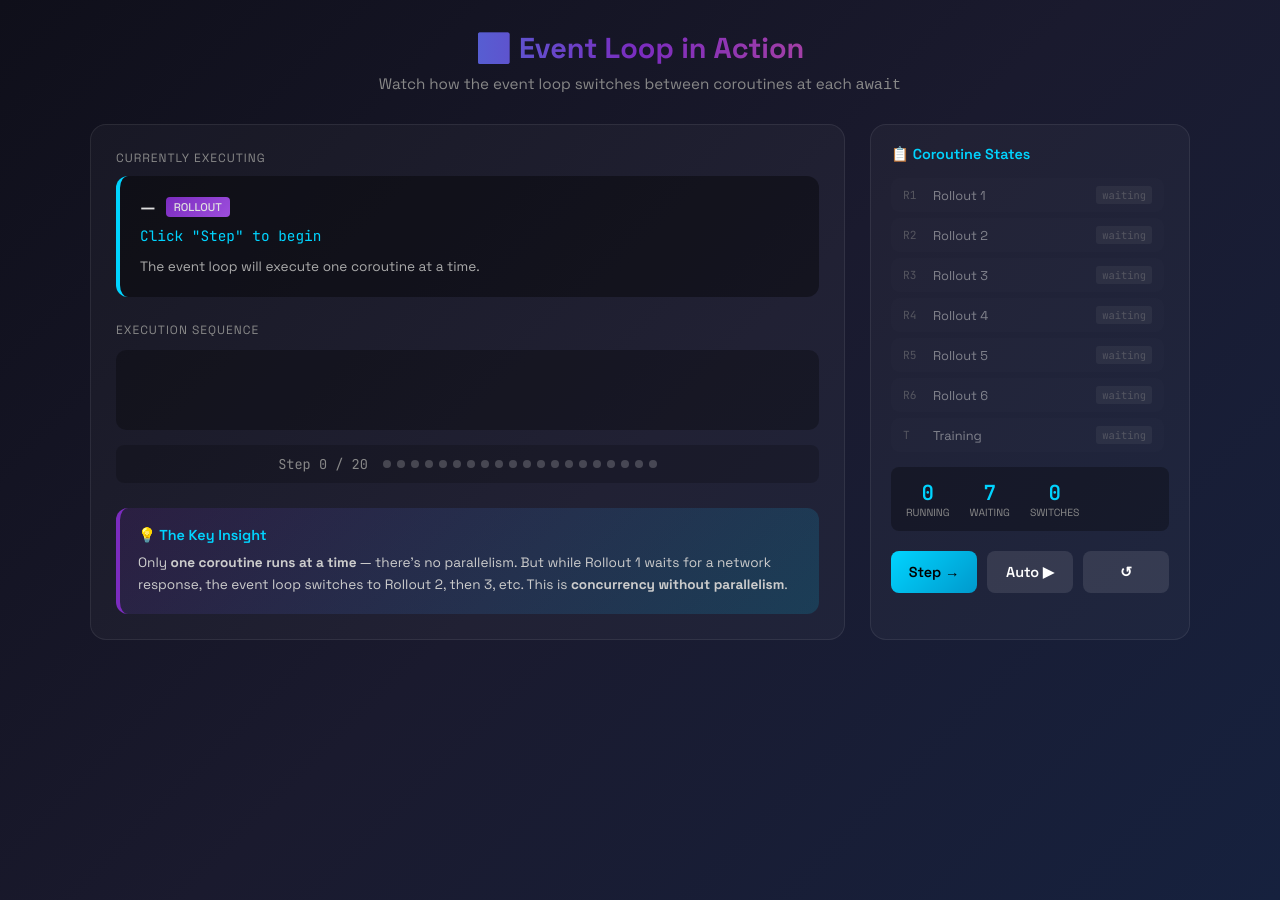
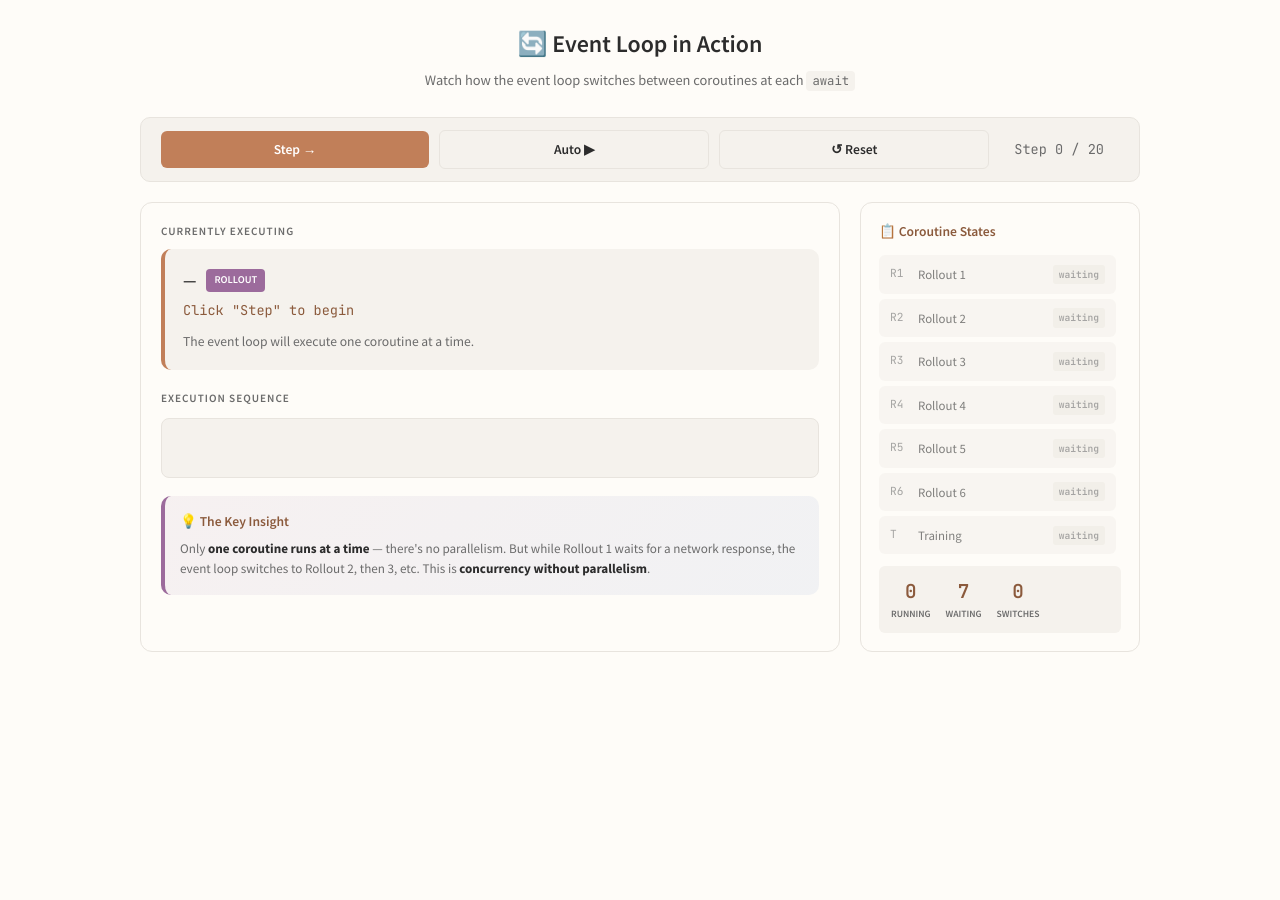
Before and after one commit to gitlost-murali/blogs, a Jekyll site: the page assets/visualizations/grpo-async-flow.html, which Jekyll copies as it is, in a window 1280 px wide. Built offline with Jekyll 4.4.1, drawn with Linux system fonts in a browser that asks for light colours.

Commit message:
update theme

```diff
--- a/assets/visualizations/grpo-async-flow.html
+++ b/assets/visualizations/grpo-async-flow.html
@@ -5,7 +5,7 @@
     <meta name="viewport" content="width=device-width, initial-scale=1.0">
     <title>GRPO Async Training Flow</title>
     <style>
-        @import url('https://fonts.googleapis.com/css2?family=JetBrains+Mono:wght@400;600&family=Space+Grotesk:wght@400;500;600;700&display=swap');
+        @import url('https://fonts.googleapis.com/css2?family=JetBrains+Mono:wght@400;600&family=Source+Sans+Pro:wght@400;500;600;700&display=swap');
 
         * {
             margin: 0;
@@ -13,179 +13,237 @@
             box-sizing: border-box;
         }
 
+        /* Cream theme colors matching minimal-mistakes cream skin */
+        :root {
+            --bg-color: #fefcf8;
+            --bg-secondary: #f5f2ed;
+            --bg-tertiary: #ebe7e0;
+            --text-color: #2c2c2c;
+            --text-muted: #6b6b6b;
+            --primary: #c17f59;
+            --primary-dark: #8b5a3c;
+            --border-color: #e8e4de;
+            --accent-green: #6a9f4d;
+            --accent-blue: #5778c1;
+            --accent-purple: #9c6b9c;
+            --accent-red: #c75646;
+            --accent-orange: #d28445;
+        }
+
         body {
-            font-family: 'Space Grotesk', sans-serif;
-            background: linear-gradient(135deg, #0f0f1a 0%, #1a1a2e 50%, #16213e 100%);
-            min-height: 100vh;
-            color: #e0e0e0;
-            padding: 30px 20px;
+            font-family: 'Source Sans Pro', -apple-system, BlinkMacSystemFont, sans-serif;
+            background: var(--bg-color);
+            color: var(--text-color);
+            padding: 25px 20px;
+            line-height: 1.6;
         }
 
         .container {
-            max-width: 1100px;
+            max-width: 1000px;
             margin: 0 auto;
         }
 
         h1 {
             text-align: center;
-            font-size: 1.8rem;
-            margin-bottom: 8px;
-            background: linear-gradient(90deg, #00d4ff, #7b2cbf, #ff6b6b);
-            -webkit-background-clip: text;
-            -webkit-text-fill-color: transparent;
-            background-clip: text;
+            font-size: 1.5rem;
+            margin-bottom: 6px;
+            color: var(--text-color);
+            font-weight: 600;
         }
 
         .subtitle {
             text-align: center;
-            color: #888;
-            margin-bottom: 30px;
-            font-size: 0.95rem;
+            color: var(--text-muted);
+            margin-bottom: 25px;
+            font-size: 0.9rem;
+        }
+
+        .subtitle code {
+            font-family: 'JetBrains Mono', monospace;
+            background: var(--bg-secondary);
+            padding: 2px 6px;
+            border-radius: 4px;
+            font-size: 0.85em;
+        }
+
+        /* Top controls bar */
+        .top-controls {
+            display: flex;
+            justify-content: center;
+            align-items: center;
+            gap: 10px;
+            margin-bottom: 20px;
+            padding: 12px 20px;
+            background: var(--bg-secondary);
+            border-radius: 10px;
+            border: 1px solid var(--border-color);
+        }
+
+        .top-controls .btn {
+            padding: 10px 20px;
+            min-width: 90px;
+        }
+
+        .top-controls .step-info {
+            font-family: 'JetBrains Mono', monospace;
+            font-size: 0.85rem;
+            color: var(--text-muted);
+            margin: 0 15px;
         }
 
         /* Main layout */
         .main-grid {
             display: grid;
-            grid-template-columns: 1fr 320px;
-            gap: 25px;
+            grid-template-columns: 1fr 280px;
+            gap: 20px;
+        }
+
+        @media (max-width: 768px) {
+            .main-grid {
+                grid-template-columns: 1fr;
+            }
         }
 
         /* Left panel - the story */
         .story-panel {
-            background: rgba(255, 255, 255, 0.03);
-            border-radius: 16px;
-            padding: 25px;
-            border: 1px solid rgba(255, 255, 255, 0.08);
+            background: var(--bg-color);
+            border-radius: 12px;
+            padding: 20px;
+            border: 1px solid var(--border-color);
         }
 
         .current-execution {
-            margin-bottom: 25px;
+            margin-bottom: 20px;
         }
 
         .exec-label {
-            font-size: 0.75rem;
-            color: #888;
+            font-size: 0.7rem;
+            color: var(--text-muted);
             text-transform: uppercase;
             letter-spacing: 1px;
-            margin-bottom: 10px;
+            margin-bottom: 8px;
+            font-weight: 600;
         }
 
         .exec-box {
-            background: rgba(0, 0, 0, 0.4);
-            border-radius: 12px;
-            padding: 20px;
-            border-left: 4px solid #00d4ff;
-            min-height: 120px;
+            background: var(--bg-secondary);
+            border-radius: 10px;
+            padding: 18px;
+            border-left: 4px solid var(--primary);
+            min-height: 110px;
         }
 
         .exec-coroutine {
-            font-size: 1.1rem;
+            font-size: 1.05rem;
             font-weight: 600;
-            margin-bottom: 8px;
+            margin-bottom: 6px;
             display: flex;
             align-items: center;
             gap: 10px;
         }
 
         .exec-coroutine .badge {
-            font-size: 0.7rem;
+            font-size: 0.65rem;
             padding: 3px 8px;
             border-radius: 4px;
-            font-weight: 500;
+            font-weight: 600;
+            color: white;
         }
 
         .badge-rollout {
-            background: linear-gradient(135deg, #7b2cbf, #9d4edd);
+            background: var(--accent-purple);
         }
 
         .badge-training {
-            background: linear-gradient(135deg, #00d4ff, #0099cc);
-            color: #000;
+            background: var(--accent-blue);
         }
 
         .exec-action {
             font-family: 'JetBrains Mono', monospace;
-            font-size: 0.9rem;
-            color: #00d4ff;
-            margin-bottom: 12px;
+            font-size: 0.85rem;
+            color: var(--primary-dark);
+            margin-bottom: 10px;
         }
 
         .exec-explanation {
             font-size: 0.85rem;
-            color: #aaa;
+            color: var(--text-muted);
             line-height: 1.5;
         }
 
         /* Timeline / sequence */
         .sequence-container {
-            margin-top: 20px;
+            margin-top: 18px;
         }
 
         .sequence-label {
-            font-size: 0.75rem;
-            color: #888;
+            font-size: 0.7rem;
+            color: var(--text-muted);
             text-transform: uppercase;
             letter-spacing: 1px;
-            margin-bottom: 12px;
+            margin-bottom: 10px;
+            font-weight: 600;
         }
 
         .sequence-track {
             display: flex;
             gap: 4px;
             flex-wrap: wrap;
-            padding: 15px;
-            background: rgba(0, 0, 0, 0.3);
-            border-radius: 10px;
-            min-height: 80px;
+            padding: 12px;
+            background: var(--bg-secondary);
+            border-radius: 8px;
+            min-height: 60px;
+            border: 1px solid var(--border-color);
         }
 
         .seq-item {
-            padding: 6px 10px;
-            border-radius: 6px;
+            padding: 5px 9px;
+            border-radius: 5px;
             font-size: 0.7rem;
             font-family: 'JetBrains Mono', monospace;
-            opacity: 0.4;
+            opacity: 0.35;
             transition: all 0.3s ease;
+            color: white;
         }
 
         .seq-item.active {
             opacity: 1;
-            transform: scale(1.05);
+            transform: scale(1.08);
+            box-shadow: 0 2px 8px rgba(0,0,0,0.15);
         }
 
         .seq-item.past {
-            opacity: 0.6;
+            opacity: 0.7;
         }
 
         .seq-item.rollout {
-            background: linear-gradient(135deg, #7b2cbf, #9d4edd);
+            background: var(--accent-purple);
         }
 
         .seq-item.training {
-            background: linear-gradient(135deg, #00d4ff, #0099cc);
-            color: #000;
+            background: var(--accent-blue);
         }
 
         /* Right panel - coroutine states */
         .states-panel {
-            background: rgba(255, 255, 255, 0.03);
-            border-radius: 16px;
-            padding: 20px;
-            border: 1px solid rgba(255, 255, 255, 0.08);
+            background: var(--bg-color);
+            border-radius: 12px;
+            padding: 18px;
+            border: 1px solid var(--border-color);
         }
 
         .states-title {
-            font-size: 0.9rem;
+            font-size: 0.85rem;
             font-weight: 600;
-            margin-bottom: 15px;
-            color: #00d4ff;
+            margin-bottom: 12px;
+            color: var(--primary-dark);
         }
 
         .coroutine-list {
             display: flex;
             flex-direction: column;
-            gap: 6px;
-            max-height: 400px;
+            gap: 5px;
+            max-height: 320px;
             overflow-y: auto;
             padding-right: 5px;
         }
@@ -193,128 +251,140 @@
         .coroutine-item {
             display: flex;
             align-items: center;
-            gap: 10px;
-            padding: 8px 12px;
-            background: rgba(255, 255, 255, 0.02);
-            border-radius: 8px;
+            gap: 8px;
+            padding: 8px 10px;
+            background: var(--bg-secondary);
+            border-radius: 6px;
             transition: all 0.3s ease;
             font-size: 0.8rem;
+            border: 1px solid transparent;
         }
 
         .coroutine-item.running {
-            background: rgba(0, 212, 255, 0.15);
-            border: 1px solid rgba(0, 212, 255, 0.3);
+            background: #fff;
+            border: 1px solid var(--primary);
+            box-shadow: 0 2px 8px rgba(193, 127, 89, 0.15);
         }
 
         .coroutine-item.waiting {
-            opacity: 0.5;
+            opacity: 0.6;
         }
 
         .coro-id {
             font-family: 'JetBrains Mono', monospace;
             font-size: 0.7rem;
-            color: #888;
+            color: var(--text-muted);
             width: 20px;
         }
 
         .coro-name {
             flex: 1;
+            font-weight: 500;
         }
 
         .coro-status {
-            font-size: 0.65rem;
+            font-size: 0.6rem;
             padding: 2px 6px;
             border-radius: 3px;
             font-family: 'JetBrains Mono', monospace;
+            font-weight: 600;
         }
 
         .status-running {
-            background: #00d4ff;
-            color: #000;
+            background: var(--primary);
+            color: white;
         }
 
         .status-waiting {
-            background: rgba(255, 255, 255, 0.1);
-            color: #888;
+            background: var(--bg-tertiary);
+            color: var(--text-muted);
         }
 
         /* Controls */
         .controls {
-            margin-top: 20px;
+            margin-top: 15px;
             display: flex;
-            gap: 10px;
+            gap: 8px;
         }
 
         .btn {
             flex: 1;
-            padding: 12px;
+            padding: 10px;
             border: none;
-            border-radius: 8px;
-            font-family: 'Space Grotesk', sans-serif;
+            border-radius: 6px;
+            font-family: 'Source Sans Pro', sans-serif;
             font-weight: 600;
             cursor: pointer;
             transition: all 0.2s ease;
-            font-size: 0.9rem;
+            font-size: 0.85rem;
         }
 
         .btn-primary {
-            background: linear-gradient(135deg, #00d4ff, #0099cc);
-            color: #000;
+            background: var(--primary);
+            color: white;
+        }
+
+        .btn-primary:hover {
+            background: var(--primary-dark);
         }
 
         .btn-secondary {
-            background: rgba(255, 255, 255, 0.1);
-            color: #fff;
+            background: var(--bg-secondary);
+            color: var(--text-color);
+            border: 1px solid var(--border-color);
         }
 
-        .btn:hover {
-            transform: translateY(-2px);
+        .btn-secondary:hover {
+            background: var(--bg-tertiary);
         }
 
         .btn:disabled {
             opacity: 0.5;
             cursor: not-allowed;
-            transform: none;
         }
 
         /* Key insight */
         .insight-box {
-            margin-top: 25px;
-            background: linear-gradient(135deg, rgba(123, 44, 191, 0.15), rgba(0, 212, 255, 0.15));
-            border-radius: 12px;
-            padding: 18px;
-            border-left: 4px solid #7b2cbf;
+            margin-top: 18px;
+            background: linear-gradient(135deg, rgba(156, 107, 156, 0.08), rgba(87, 120, 193, 0.08));
+            border-radius: 10px;
+            padding: 15px;
+            border-left: 4px solid var(--accent-purple);
         }
 
         .insight-title {
             font-weight: 600;
-            margin-bottom: 8px;
-            color: #00d4ff;
-            font-size: 0.9rem;
+            margin-bottom: 6px;
+            color: var(--primary-dark);
+            font-size: 0.85rem;
         }
 
         .insight-text {
-            font-size: 0.85rem;
-            line-height: 1.6;
-            color: #ccc;
+            font-size: 0.82rem;
+            line-height: 1.55;
+            color: var(--text-muted);
         }
 
         .insight-text code {
             font-family: 'JetBrains Mono', monospace;
-            background: rgba(0, 0, 0, 0.3);
-            padding: 2px 6px;
-            border-radius: 4px;
-            font-size: 0.8em;
+            background: var(--bg-secondary);
+            padding: 2px 5px;
+            border-radius: 3px;
+            font-size: 0.85em;
+        }
+
+        .insight-text strong {
+            color: var(--text-color);
         }
 
         /* Stats bar */
         .stats-bar {
             display: flex;
-            gap: 20px;
-            margin-top: 15px;
-            padding: 12px 15px;
-            background: rgba(0, 0, 0, 0.3);
-            border-radius: 8px;
+            gap: 15px;
+            margin-top: 12px;
+            padding: 10px 12px;
+            background: var(--bg-secondary);
+            border-radius: 6px;
         }
 
         .stat {
@@ -322,63 +392,32 @@
         }
 
         .stat-value {
-            font-size: 1.3rem;
+            font-size: 1.2rem;
             font-weight: 700;
             font-family: 'JetBrains Mono', monospace;
-            color: #00d4ff;
+            color: var(--primary-dark);
         }
 
         .stat-label {
-            font-size: 0.65rem;
-            color: #888;
+            font-size: 0.6rem;
+            color: var(--text-muted);
             text-transform: uppercase;
+            font-weight: 600;
         }
 
-        /* Step indicator */
-        .step-indicator {
-            display: flex;
-            align-items: center;
-            justify-content: center;
-            gap: 15px;
-            margin-top: 15px;
-            padding: 10px;
-            background: rgba(0, 0, 0, 0.2);
-            border-radius: 8px;
-        }
-
-        .step-num {
-            font-family: 'JetBrains Mono', monospace;
-            font-size: 0.85rem;
-            color: #888;
-        }
-
-        .step-dots {
-            display: flex;
-            gap: 6px;
-        }
-
-        .step-dot {
-            width: 8px;
-            height: 8px;
-            border-radius: 50%;
-            background: rgba(255, 255, 255, 0.2);
-            transition: all 0.3s ease;
-        }
-
-        .step-dot.active {
-            background: #00d4ff;
-            box-shadow: 0 0 10px rgba(0, 212, 255, 0.5);
-        }
-
-        .step-dot.past {
-            background: rgba(0, 212, 255, 0.4);
-        }
     </style>
 </head>
 <body>
     <div class="container">
         <h1>🔄 Event Loop in Action</h1>
         <p class="subtitle">Watch how the event loop switches between coroutines at each <code>await</code></p>
+
+        <div class="top-controls">
+            <button class="btn btn-primary" id="stepBtn" onclick="step()">Step →</button>
+            <button class="btn btn-secondary" id="autoBtn" onclick="toggleAuto()">Auto ▶</button>
+            <button class="btn btn-secondary" onclick="reset()">↺ Reset</button>
+            <span class="step-info" id="stepNum">Step 0 / 20</span>
+        </div>
 
         <div class="main-grid">
             <div class="story-panel">
@@ -399,13 +438,6 @@
                 <div class="sequence-container">
                     <div class="sequence-label">Execution Sequence</div>
                     <div class="sequence-track" id="sequenceTrack">
-                        <!-- Filled by JS -->
-                    </div>
-                </div>
-
-                <div class="step-indicator">
-                    <span class="step-num" id="stepNum">Step 0 / 20</span>
-                    <div class="step-dots" id="stepDots">
                         <!-- Filled by JS -->
                     </div>
                 </div>
@@ -437,12 +469,6 @@
                         <div class="stat-value" id="statSwitches">0</div>
                         <div class="stat-label">Switches</div>
                     </div>
-                </div>
-
-                <div class="controls">
-                    <button class="btn btn-primary" id="stepBtn" onclick="step()">Step →</button>
-                    <button class="btn btn-secondary" id="autoBtn" onclick="toggleAuto()">Auto ▶</button>
-                    <button class="btn btn-secondary" onclick="reset()">↺</button>
                 </div>
             </div>
         </div>
```
Also changed, not shown: other parts of assets/visualizations/grpo-async-flow.html (+2 -17 lines).
